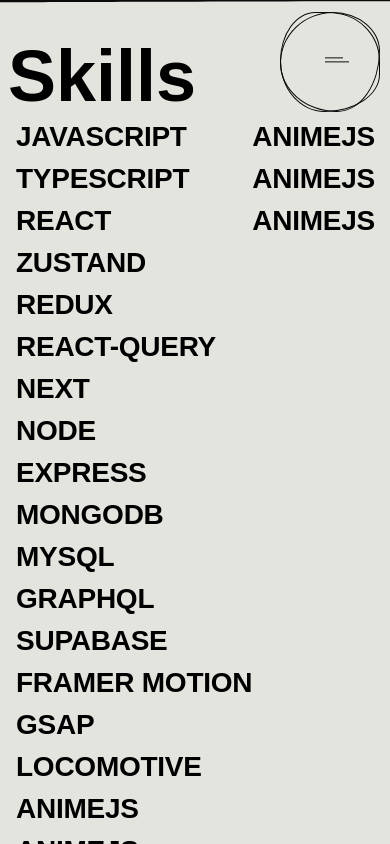
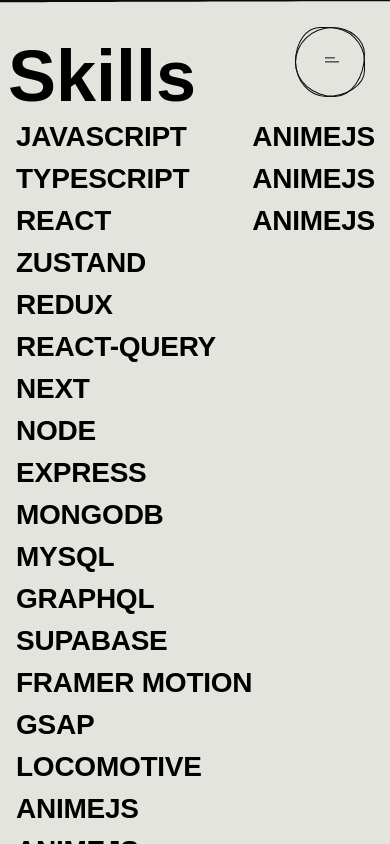
Before and after one commit to SouvikSarkar2/PF24, a Next.js app: page /skill in a window 390 px wide. Built offline with nearby package versions, Linux system fonts and the light colour scheme; a web font is replaced by a local one.

Commit message:
Mobile Responsive Fixed

```diff
--- a/src/components/Navbar/navbar.css
+++ b/src/components/Navbar/navbar.css
@@ -180,11 +180,12 @@
   content: "";
   position: absolute;
   top: 100px;
-  left: -20px;
-  width: 120%;
+  left: -80px;
+  width: 180%;
   height: 200%;
   background: var(--overlay-bg);
   margin: 0 auto;
+  /* background-color: rebeccapurple; */
 }
 
 .menu-container {
@@ -204,7 +205,8 @@
 }
 
 .primary-menu .menu-container .wrapper {
-  width: 100%;
+  width: 90%;
+
   height: 100%;
   display: flex;
   flex-direction: column;
@@ -259,17 +261,17 @@
 
 @media (max-width: 900px) {
   .primary-menu .menu-container .wrapper .menu-item:nth-child(1) a {
-    margin-left: 0em;
+    margin-left: -2em;
   }
   .primary-menu .menu-container .wrapper .menu-item:nth-child(2) a {
-    margin-left: 0em;
+    margin-left: -1.8em;
   }
   .primary-menu .menu-container .wrapper .menu-item:nth-child(3) a {
-    margin-left: 0em;
+    margin-left: -1.9em;
   }
 
   .primary-menu .menu-container .wrapper .menu-item:nth-child(4) a {
-    margin-left: 0em;
+    margin-left: -2em;
   }
   .primary-menu a {
     font-size: 50px;
@@ -302,8 +304,8 @@
 
   .btn-outline {
     position: absolute;
-    width: 100px;
-    height: 100px;
+    width: 70px;
+    height: 70px;
     border: 1px solid var(--overlay-bg);
   }
 
@@ -328,7 +330,7 @@
     top: 50%;
     transform: translateY(-50%);
     display: inline-block;
-    width: 24px;
+    width: 14px;
     height: 1.25px;
     background: var(--overlay-bg);
     transition: transform 0.25s;
@@ -339,7 +341,7 @@
     left: 0;
     display: inline-block;
     content: "";
-    width: 18px;
+    width: 10px;
     height: 1.25px;
     background: var(--overlay-bg);
     transform: translateY(-4px);
--- a/src/components/Preloader/preloader.css
+++ b/src/components/Preloader/preloader.css
@@ -74,7 +74,7 @@
   .counter {
     position: absolute;
     left: 2;
-    bottom: 0;
+    bottom: 20px;
     display: flex;
     height: 100px;
     font-size: 60px;
@@ -86,6 +86,6 @@
 
   .num1offset1 {
     position: relative;
-    right: -3px;
+    right: -12px;
   }
 }
--- a/src/components/Skills/SkillsComponent.jsx
+++ b/src/components/Skills/SkillsComponent.jsx
@@ -1,11 +1,15 @@
 "use client";
 
+import { useRouter } from "next/navigation";
 import "./skills.css";
-import React, { useState } from "react";
+import React, { useEffect, useState } from "react";
 
 const SkillsComponent = () => {
   const [selectedImage, setSelectedImage] = useState(null);
-
+  const router = useRouter();
+  useEffect(() => {
+    router.refresh("/skill");
+  }, []);
   const imgNames = [
     { id: 3, name: "javascript", imgSrc: "/skills/3.webp" },
     { id: 4, name: "typescript", imgSrc: "/skills/4.webp" },
```
